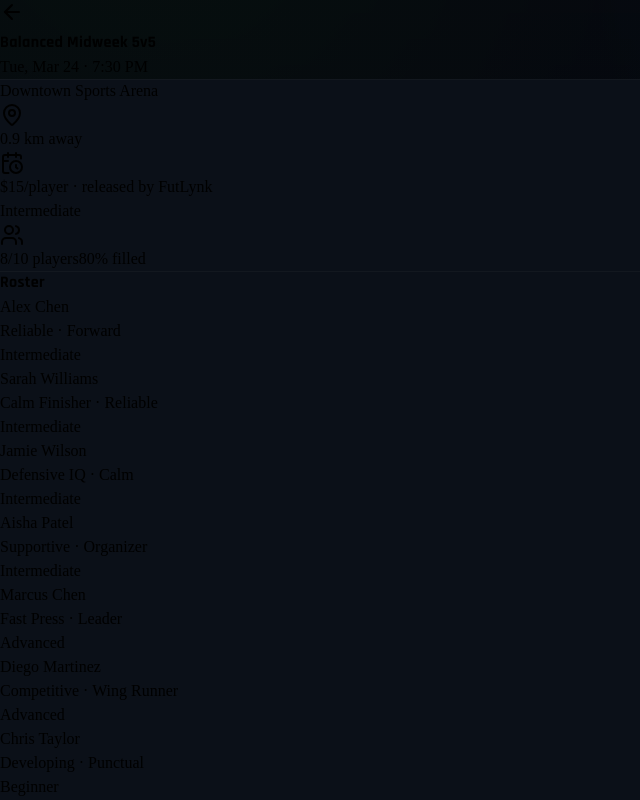
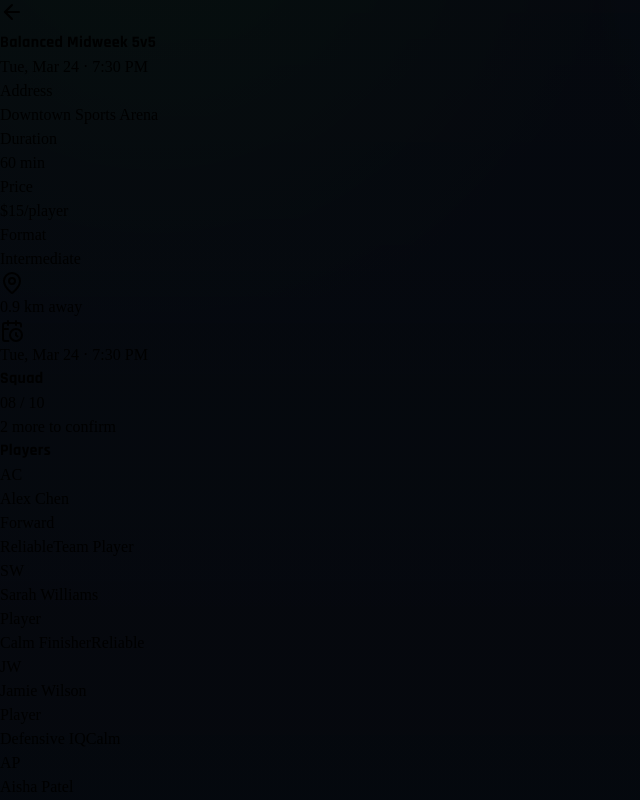
Before and after one commit to Easan7/FUTLYNK, a React (Vite) app in the folder client/: page /game/1 in a window 1280 px wide. Both pictures are taken after a click on the button "Enter FutLynk". Shown: the top 800 px of the page, without its empty margins (0-640 px from the left). Built offline with nearby package versions, Linux system fonts and the light colour scheme; no server answers.

Commit message:
better UI formatting

```diff
--- a/client/src/pages/GameDetails.tsx
+++ b/client/src/pages/GameDetails.tsx
@@ -1,11 +1,10 @@
 import { useMemo, useState } from "react";
 import { Link, useRoute } from "wouter";
-import { ArrowLeft, CalendarClock, MapPin, Send, Users } from "lucide-react";
+import { ArrowLeft, CalendarClock, MapPin, Send } from "lucide-react";
 import { toast } from "sonner";
 import Navigation from "@/components/Navigation";
 import { Input } from "@/components/ui/input";
-import SkillBadge from "@/components/SkillBadge";
-import { currentUser, players, rooms } from "@/data/mockData";
+import { players, rooms } from "@/data/mockData";
 
 const mockRosterByRoom: Record<string, string[]> = {
   "1": ["u-me", "u-2", "u-6", "u-4", "u-1", "u-3", "u-7", "u-5"],
@@ -34,6 +33,12 @@ export default function GameDetails() {
 
   const playersJoined = roster.length;
   const fillPct = Math.round((playersJoined / room.maxPlayers) * 100);
+  const remaining = Math.max(room.maxPlayers - playersJoined, 0);
+
+  const toRole = (tags: string[]) => {
+    const knownRoles = ["Forward", "Defender", "Midfielder", "Goalkeeper", "Winger"];
+    return tags.find((tag) => knownRoles.includes(tag)) ?? "Player";
+  };
 
   const sendMessage = () => {
     if (!message.trim()) return;
@@ -43,7 +48,7 @@ export default function GameDetails() {
   };
 
   return (
-    <div className="min-h-screen bg-[#0b0f18] pb-24">
+    <div className="min-h-screen bg-[#0a0d14] pb-24">
       <header className="border-b border-white/10 px-4 pb-5 pt-5">
         <div className="flex items-center gap-3">
           <Link href="/">
@@ -59,55 +64,100 @@ export default function GameDetails() {
       </header>
 
       <main className="space-y-4 p-4">
-        <section className="surface-card p-4">
-          <div className="flex items-start justify-between gap-3">
-            <div>
-              <p className="text-sm font-semibold text-white">{room.location}</p>
-              <p className="mt-1 flex items-center gap-1 text-xs text-[#9fb1cd]">
-                <MapPin className="h-3.5 w-3.5" /> {room.distanceKm.toFixed(1)} km away
-              </p>
-              <p className="mt-1 flex items-center gap-1 text-xs text-[#9fb1cd]">
-                <CalendarClock className="h-3.5 w-3.5" /> ${room.price}/player · released by FutLynk
-              </p>
+        <section className="rounded-2xl border border-[#273247] bg-[#121824] p-4 shadow-[0_6px_18px_rgba(0,0,0,0.22)]">
+          <div className="grid grid-cols-2 gap-2">
+            <div className="rounded-xl border border-[#2a354b] bg-[#171f2d] p-3">
+              <p className="text-[11px] uppercase tracking-wide text-[#8f9fb7]">Address</p>
+              <p className="mt-1 text-sm text-white">{room.location}</p>
             </div>
-            {room.allowedBand === null ? <SkillBadge level="Hybrid" colored /> : <SkillBadge level={room.allowedBand} colored />}
+            <div className="rounded-xl border border-[#2a354b] bg-[#171f2d] p-3">
+              <p className="text-[11px] uppercase tracking-wide text-[#8f9fb7]">Duration</p>
+              <p className="mt-1 text-sm text-white">60 min</p>
+            </div>
+            <div className="rounded-xl border border-[#2a354b] bg-[#171f2d] p-3">
+              <p className="text-[11px] uppercase tracking-wide text-[#8f9fb7]">Price</p>
+              <p className="mt-1 text-sm text-white">${room.price}/player</p>
+            </div>
+            <div className="rounded-xl border border-[#2a354b] bg-[#171f2d] p-3">
+              <p className="text-[11px] uppercase tracking-wide text-[#8f9fb7]">Format</p>
+              <span className="mt-1 inline-flex rounded-full border border-[#3a4962] bg-[#1b2535] px-2.5 py-1 text-[11px] font-semibold uppercase tracking-wide text-[#d8e2f0]">
+                {room.allowedBand ?? "Hybrid"}
+              </span>
+            </div>
           </div>
+          <p className="mt-3 flex items-center gap-1 text-xs text-[#9fb1cd]">
+            <MapPin className="h-3.5 w-3.5" /> {room.distanceKm.toFixed(1)} km away
+          </p>
+          <p className="mt-1 flex items-center gap-1 text-xs text-[#9fb1cd]">
+            <CalendarClock className="h-3.5 w-3.5" /> {room.date} · {room.time}
+          </p>
+        </section>
 
-          <div className="mt-3 rounded-2xl bg-[#101624] p-3">
-            <div className="mb-2 flex items-center justify-between text-xs text-[#9fb1cd]">
-              <span className="flex items-center gap-1">
-                <Users className="h-3.5 w-3.5" /> {playersJoined}/{room.maxPlayers} players
-              </span>
-              <span>{fillPct}% filled</span>
-            </div>
-            <div className="h-2 rounded-full bg-[#1f2a3e]">
-              <div className="h-full rounded-full bg-[#a8ff3f]" style={{ width: `${fillPct}%` }} />
-            </div>
+        <section className="rounded-2xl border border-[#273247] bg-[#121824] p-4 shadow-[0_6px_18px_rgba(0,0,0,0.22)]">
+          <h2 className="text-sm font-semibold text-white">Squad</h2>
+          <p className="mt-2 text-3xl font-semibold text-white">
+            {String(playersJoined).padStart(2, "0")} / {String(room.maxPlayers).padStart(2, "0")}
+          </p>
+          <p className="mt-1 text-xs text-[#9ba9c0]">
+            {remaining > 0 ? `${remaining} more to confirm` : "Squad confirmed"}
+          </p>
+          <div className="mt-3 h-2.5 rounded-full bg-[#243046]">
+            <div className="h-full rounded-full bg-[#8ad94f]" style={{ width: `${fillPct}%` }} />
           </div>
         </section>
 
-        <section className="surface-card p-4">
-          <h2 className="text-sm font-semibold text-white">Roster</h2>
+        <section className="rounded-2xl border border-[#273247] bg-[#121824] p-4 shadow-[0_6px_18px_rgba(0,0,0,0.22)]">
+          <h2 className="text-sm font-semibold text-white">Players</h2>
           <div className="mt-3 space-y-2">
-            {roster.map((player) => (
-              <div key={player!.id} className="flex items-center justify-between rounded-2xl bg-[#101624] p-2.5">
-                <div>
-                  <p className="text-sm text-white">{player!.name}</p>
-                  <p className="text-xs text-[#98abc7]">{player!.tags.slice(0, 2).join(" · ")}</p>
+            {roster.map((player) => {
+              const role = toRole(player!.tags);
+              const metaTags = player!.tags.filter((tag) => tag !== role).slice(0, 2);
+
+              return (
+                <div key={player!.id} className="flex items-center justify-between gap-3 rounded-xl border border-[#243248] bg-[#171f2d] p-3">
+                  <div className="flex min-w-0 items-center gap-3">
+                    <div className="grid h-10 w-10 shrink-0 place-items-center rounded-full bg-[#24324a] text-xs font-semibold text-[#d9e5f3]">
+                      {player!.name
+                        .split(" ")
+                        .map((n) => n[0])
+                        .join("")}
+                    </div>
+                    <div className="min-w-0">
+                      <p className="truncate text-sm font-medium text-white">{player!.name}</p>
+                      <p className="text-xs text-[#9aacbf]">{role}</p>
+                    </div>
+                  </div>
+                  <div className="flex items-center gap-1.5">
+                    {metaTags.map((tag) => (
+                      <span
+                        key={`${player!.id}-${tag}`}
+                        className="rounded-full border border-[#3a4962] bg-[#1c2738] px-2 py-0.5 text-[10px] text-[#cad6e6]"
+                      >
+                        {tag}
+                      </span>
+                    ))}
+                  </div>
                 </div>
-                <SkillBadge level={player!.publicSkillBand} colored />
-              </div>
-            ))}
+              );
+            })}
           </div>
         </section>
 
         {isJoined && (
-          <section className="surface-card p-4">
+          <section className="rounded-2xl border border-[#273247] bg-[#121824] p-4 shadow-[0_6px_18px_rgba(0,0,0,0.22)]">
             <h2 className="text-sm font-semibold text-white">Room chat</h2>
             <div className="mt-3 space-y-2">
               {chat.map((item) => (
-                <div key={item.id} className="rounded-2xl bg-[#101624] p-2.5 text-xs text-[#c4d0e3]">
-                  <span className="font-semibold text-white">{item.user}:</span> {item.text}
+                <div
+                  key={item.id}
+                  className={`max-w-[88%] rounded-2xl px-3 py-2 text-xs ${
+                    item.user === "You"
+                      ? "ml-auto bg-[#8ad94f] text-[#10170c]"
+                      : "bg-[#1b2536] text-[#ced9e8]"
+                  }`}
+                >
+                  <p className="font-semibold">{item.user}</p>
+                  <p className="mt-0.5">{item.text}</p>
                 </div>
               ))}
             </div>
@@ -116,9 +166,9 @@ export default function GameDetails() {
                 value={message}
                 onChange={(e) => setMessage(e.target.value)}
                 placeholder="Message room"
-                className="border-[#2f3a51] bg-[#0f1624] text-white"
+                className="h-10 border-[#2f3a51] bg-[#0f1624] text-white"
               />
-              <button onClick={sendMessage} className="rounded-xl bg-[#1a2538] px-3 text-[#dce5f3]">
+              <button onClick={sendMessage} className="rounded-xl border border-[#33415a] bg-[#1a2334] px-3 text-[#dce5f3]">
                 <Send className="h-4 w-4" />
               </button>
             </div>
@@ -130,11 +180,11 @@ export default function GameDetails() {
             setIsJoined((prev) => !prev);
             toast.success(isJoined ? "You left this room" : "Joined room successfully");
           }}
-          className={`w-full rounded-2xl py-3 text-sm font-semibold ${
-            isJoined ? "border border-[#3a4863] bg-[#121a29] text-[#d3dfee]" : "bg-[#a8ff3f] text-[#11190f]"
+          className={`w-full rounded-xl py-3 text-sm font-semibold ${
+            isJoined ? "border border-[#3a4863] bg-[#182236] text-[#d3dfee]" : "bg-[#8ad94f] text-[#11190f]"
           }`}
         >
-          {isJoined ? "Leave room" : "Join room"}
+          {isJoined ? "Leave Game" : "Join Game"}
         </button>
       </main>
 
--- a/client/src/pages/Home.tsx
+++ b/client/src/pages/Home.tsx
@@ -1,25 +1,24 @@
+import { useState } from "react";
 import { Link } from "wouter";
-import { AlertCircle, ArrowUpRight, CalendarClock, CheckCircle2, Users } from "lucide-react";
+import { AlertCircle, ArrowUpRight, CheckCircle2 } from "lucide-react";
 import Navigation from "@/components/Navigation";
 import SkillBadge from "@/components/SkillBadge";
-import { currentUser, getAllowedRoomsForUser, getFitLabel, getGroupRecommendedRooms, getRoomFitScore, groups, rooms } from "@/data/mockData";
+import { currentUser, getAllowedRoomsForUser, getFitLabel, getRoomFitScore, rooms } from "@/data/mockData";
 import AppHero from "@/components/AppHero";
+import GameCard, { type Game } from "@/components/GameCard";
+import { toast } from "sonner";
 
 const myUpcoming = [rooms[0], rooms[1]];
 const pendingRatings = [{ id: "c1", location: "Downtown Sports Arena", date: "Mar 20" }];
 
 export default function Home() {
+  const [upcomingGames, setUpcomingGames] = useState(myUpcoming);
   const recommended = getAllowedRoomsForUser(currentUser.publicSkillBand)
     .map((room) => {
       const fitScore = getRoomFitScore(currentUser.hiddenSkillRating, room);
       return { room, fitScore, fitLabel: getFitLabel(fitScore) };
     })
     .sort((a, b) => b.fitScore - a.fitScore)[0];
-
-  const thisWeekGroups = groups.slice(0, 2).map((group) => ({
-    group,
-    rec: getGroupRecommendedRooms(group)[0],
-  }));
 
   return (
     <div className="min-h-screen bg-[#0b0f18] pb-24">
@@ -35,7 +34,7 @@ export default function Home() {
         <div className="grid grid-cols-3 gap-2">
           <div className="rounded-2xl bg-[#0f1622] p-3">
             <p className="text-[11px] text-[#8ea2bf]">Upcoming</p>
-            <p className="mt-1 text-lg font-semibold text-white">{myUpcoming.length}</p>
+            <p className="mt-1 text-lg font-semibold text-white">{upcomingGames.length}</p>
           </div>
           <div className="rounded-2xl bg-[#0f1622] p-3">
             <p className="text-[11px] text-[#8ea2bf]">Reliability</p>
@@ -84,18 +83,40 @@ export default function Home() {
 
         <section className="surface-card p-4">
           <div className="mb-3 flex items-center justify-between">
-            <h2 className="text-sm font-semibold text-white">Upcoming games</h2>
-            <CalendarClock className="h-4 w-4 text-[#91a3c0]" />
+            <h2 className="text-xs font-semibold uppercase tracking-[0.12em] text-[#cfd8e7]">Upcoming Games</h2>
+            <p className="text-xs text-[#8d9db6]">{upcomingGames.length} joined</p>
           </div>
-          <div className="space-y-2">
-            {myUpcoming.map((game) => (
-              <Link key={game.id} href={`/game/${game.id}`}>
-                <article className="rounded-2xl bg-[#101624] p-3">
-                  <p className="text-sm font-medium text-white">{game.title}</p>
-                  <p className="mt-1 text-xs text-[#98abc7]">{game.location} · {game.date} · {game.time}</p>
-                </article>
-              </Link>
-            ))}
+          <div className="space-y-3">
+            {upcomingGames.map((room) => {
+              const game: Game = {
+                id: room.id,
+                location: room.location,
+                date: room.date,
+                time: room.time,
+                playersJoined: room.playersJoined,
+                maxPlayers: room.maxPlayers,
+                price: room.price,
+                skillLevel: room.allowedBand ?? "Hybrid",
+              };
+
+              return (
+                <GameCard
+                  key={room.id}
+                  game={game}
+                  href={`/game/${room.id}`}
+                  actionLabel="Leave Game"
+                  onAction={() => {
+                    setUpcomingGames((prev) => prev.filter((g) => g.id !== room.id));
+                    toast.success("You left this game");
+                  }}
+                />
+              );
+            })}
+            {upcomingGames.length === 0 && (
+              <p className="rounded-2xl border border-[#273247] bg-[#121824] p-3 text-sm text-[#9aa8bf]">
+                No upcoming joined games.
+              </p>
+            )}
           </div>
         </section>
 
```
Also changed, not shown: client/src/components/GameCard.tsx (+77 -44 lines), client/src/pages/Profile.tsx (+0 -11 lines).
